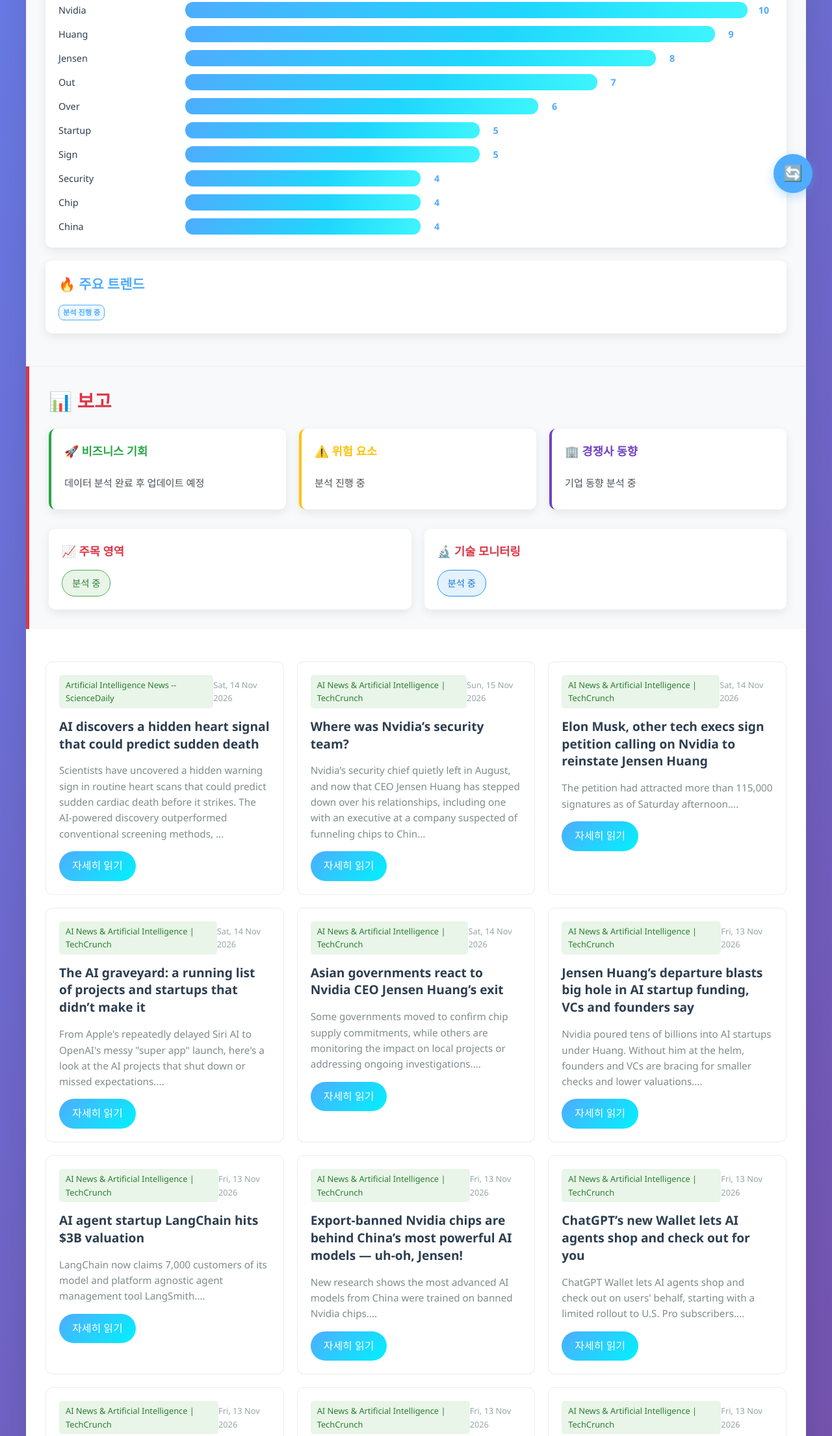
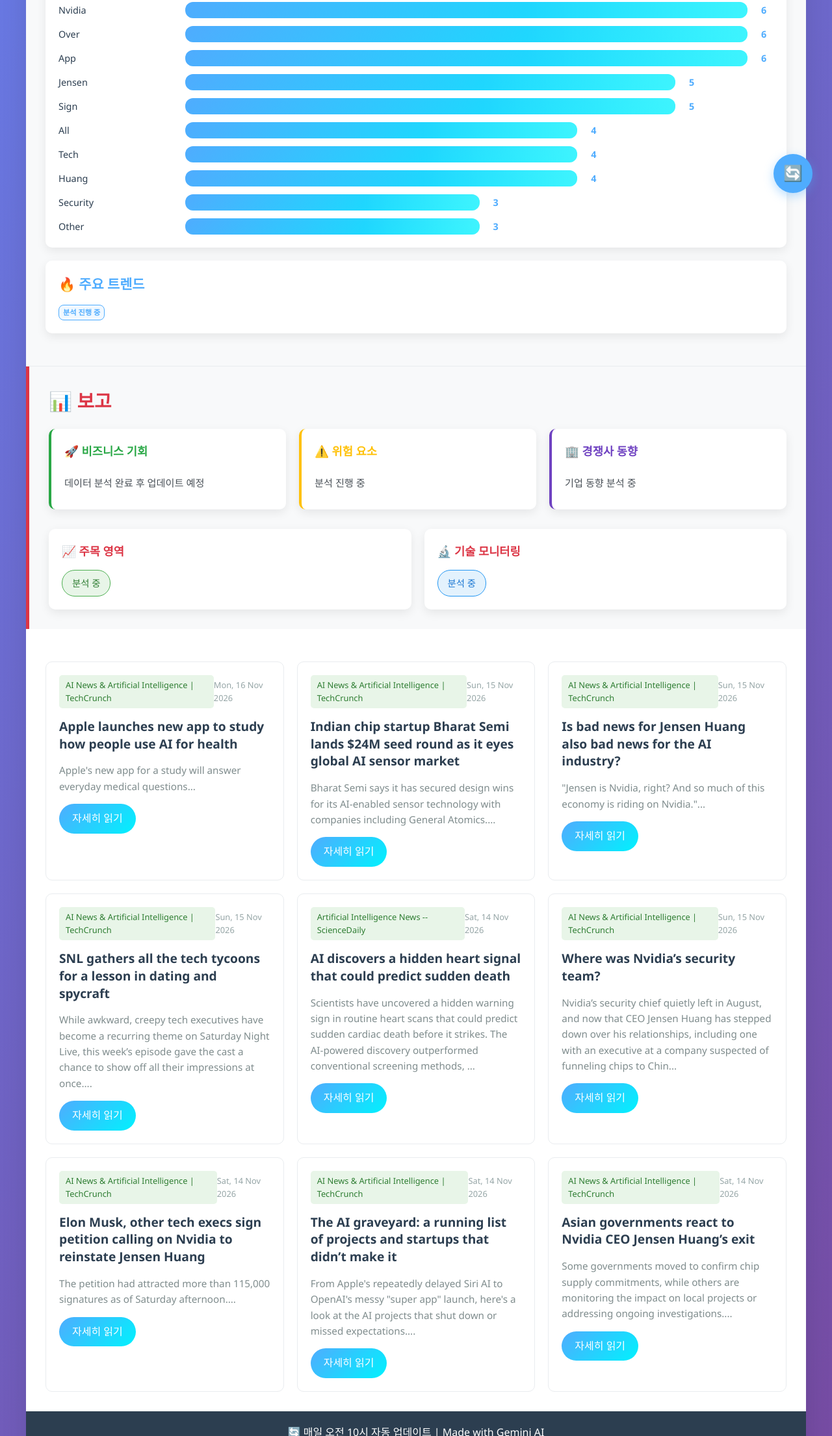
Before and after one commit to zl2su/ai-daily-news, a plain HTML site: page index.html in a window 1280 px wide. Shown: the part 473-2683 px from the top of the page at 65% size. Drawn offline with Linux system fonts and the light colour scheme.

Commit message:
deploy: a45c0f52865d76fc60ce74b3cb03b2fddf67ffde

```diff
--- a/index.html
+++ b/index.html
@@ -4,7 +4,7 @@
 <head>
     <meta charset="UTF-8">
     <meta name="viewport" content="width=device-width, initial-scale=1.0">
-    <title>AI 뉴스 데일리 | 2026-11-15</title>
+    <title>AI 뉴스 데일리 | 2026-11-16</title>
     <style>
         * {
             margin: 0;
@@ -559,7 +559,7 @@
         </div>
 
         <div class="update-time">
-            마지막 업데이트: 2026년 11월 15일 07시 34분
+            마지막 업데이트: 2026년 11월 16일 07시 40분
         </div>
 
         <div class="summary-section">
@@ -580,19 +580,31 @@
                 </div>
                 <div class="bar-container">
                     <div class="bar" style="width: 100.0%"></div>
-                    <span class="count">10</span>
+                    <span class="count">6</span>
 
                 </div>
             </div>
 
             <div class="keyword-bar">
                 <div class="keyword-label">
-                    Huang
+                    Over
 
                 </div>
                 <div class="bar-container">
-                    <div class="bar" style="width: 90.0%"></div>
-                    <span class="count">9</span>
+                    <div class="bar" style="width: 100.0%"></div>
+                    <span class="count">6</span>
+
+                </div>
+            </div>
+
+            <div class="keyword-bar">
+                <div class="keyword-label">
+                    App
+
+                </div>
+                <div class="bar-container">
+                    <div class="bar" style="width: 100.0%"></div>
+                    <span class="count">6</span>
 
                 </div>
             </div>
@@ -603,43 +615,7 @@
 
                 </div>
                 <div class="bar-container">
-                    <div class="bar" style="width: 80.0%"></div>
-                    <span class="count">8</span>
-
-                </div>
-            </div>
-
-            <div class="keyword-bar">
-                <div class="keyword-label">
-                    Out
-
-                </div>
-                <div class="bar-container">
-                    <div class="bar" style="width: 70.0%"></div>
-                    <span class="count">7</span>
-
-                </div>
-            </div>
-
-            <div class="keyword-bar">
-                <div class="keyword-label">
-                    Over
-
-                </div>
-                <div class="bar-container">
-                    <div class="bar" style="width: 60.0%"></div>
-                    <span class="count">6</span>
-
-                </div>
-            </div>
-
-            <div class="keyword-bar">
-                <div class="keyword-label">
-                    Startup
-
-                </div>
-                <div class="bar-container">
-                    <div class="bar" style="width: 50.0%"></div>
+                    <div class="bar" style="width: 83.33333333333334%"></div>
                     <span class="count">5</span>
 
                 </div>
@@ -651,8 +627,44 @@
 
                 </div>
                 <div class="bar-container">
-                    <div class="bar" style="width: 50.0%"></div>
+                    <div class="bar" style="width: 83.33333333333334%"></div>
                     <span class="count">5</span>
+
+                </div>
+            </div>
+
+            <div class="keyword-bar">
+                <div class="keyword-label">
+                    All
+
+                </div>
+                <div class="bar-container">
+                    <div class="bar" style="width: 66.66666666666666%"></div>
+                    <span class="count">4</span>
+
+                </div>
+            </div>
+
+            <div class="keyword-bar">
+                <div class="keyword-label">
+                    Tech
+
+                </div>
+                <div class="bar-container">
+                    <div class="bar" style="width: 66.66666666666666%"></div>
+                    <span class="count">4</span>
+
+                </div>
+            </div>
+
+            <div class="keyword-bar">
+                <div class="keyword-label">
+                    Huang
+
+                </div>
+                <div class="bar-container">
+                    <div class="bar" style="width: 66.66666666666666%"></div>
+                    <span class="count">4</span>
 
                 </div>
             </div>
@@ -663,32 +675,20 @@
 
                 </div>
                 <div class="bar-container">
-                    <div class="bar" style="width: 40.0%"></div>
-                    <span class="count">4</span>
+                    <div class="bar" style="width: 50.0%"></div>
+                    <span class="count">3</span>
 
                 </div>
             </div>
 
             <div class="keyword-bar">
                 <div class="keyword-label">
-                    Chip
+                    Other
 
                 </div>
                 <div class="bar-container">
-                    <div class="bar" style="width: 40.0%"></div>
-                    <span class="count">4</span>
-
-                </div>
-            </div>
-
-            <div class="keyword-bar">
-                <div class="keyword-label">
-                    China
-
-                </div>
-                <div class="bar-container">
-                    <div class="bar" style="width: 40.0%"></div>
-                    <span class="count">4</span>
+                    <div class="bar" style="width: 50.0%"></div>
+                    <span class="count">3</span>
 
                 </div>
             </div>
@@ -756,6 +756,46 @@
 
             <div class="news-card">
                 <div class="news-meta">
+                    <span class="news-source">AI News & Artificial Intelligence | TechCrunch</span>
+                    <span class="news-date">Mon, 16 Nov 2026</span>
+                </div>
+                <h3>Apple launches new app to study how people use AI for health</h3>
+                <p>Apple's new app for a study will answer everyday medical questions...</p>
+                <a href="https://techcrunch.com/2026/11/15/apple-launches-new-app-to-study-how-people-use-ai-for-health/" target="_blank" class="read-more">자세히 읽기</a>
+            </div>
+
+            <div class="news-card">
+                <div class="news-meta">
+                    <span class="news-source">AI News & Artificial Intelligence | TechCrunch</span>
+                    <span class="news-date">Sun, 15 Nov 2026</span>
+                </div>
+                <h3>Indian chip startup Bharat Semi lands $24M seed round as it eyes global AI sensor market</h3>
+                <p>Bharat Semi says it has secured design wins for its AI-enabled sensor technology with companies including General Atomics....</p>
+                <a href="https://techcrunch.com/2026/11/15/indian-chip-startup-bharat-semi-lands-24m-seed-round-as-it-eyes-global-ai-sensor-market/" target="_blank" class="read-more">자세히 읽기</a>
+            </div>
+
+            <div class="news-card">
+                <div class="news-meta">
+                    <span class="news-source">AI News & Artificial Intelligence | TechCrunch</span>
+                    <span class="news-date">Sun, 15 Nov 2026</span>
+                </div>
+                <h3>Is bad news for Jensen Huang also bad news for the AI industry?</h3>
+                <p>"Jensen is Nvidia, right? And so much of this economy is riding on Nvidia."...</p>
+                <a href="https://techcrunch.com/2026/11/15/is-bad-news-for-jensen-huang-also-bad-news-for-the-ai-industry/" target="_blank" class="read-more">자세히 읽기</a>
+            </div>
+
+            <div class="news-card">
+                <div class="news-meta">
+                    <span class="news-source">AI News & Artificial Intelligence | TechCrunch</span>
+                    <span class="news-date">Sun, 15 Nov 2026</span>
+                </div>
+                <h3>SNL gathers all the tech tycoons for a lesson in dating and spycraft</h3>
+                <p>While awkward, creepy tech executives have become a recurring theme on Saturday Night Live, this week’s episode gave the cast a chance to show off all their impressions at once....</p>
+                <a href="https://techcrunch.com/2026/11/15/snl-gathers-all-the-tech-tycoons-for-a-lesson-in-dating-and-spycraft/" target="_blank" class="read-more">자세히 읽기</a>
+            </div>
+
+            <div class="news-card">
+                <div class="news-meta">
                     <span class="news-source">Artificial Intelligence News -- ScienceDaily</span>
                     <span class="news-date">Sat, 14 Nov 2026</span>
                 </div>
@@ -804,86 +844,6 @@
                 <a href="https://techcrunch.com/2026/11/14/asian-governments-react-to-nvidia-ceo-jensen-huangs-exit/" target="_blank" class="read-more">자세히 읽기</a>
             </div>
 
-            <div class="news-card">
-                <div class="news-meta">
-                    <span class="news-source">AI News & Artificial Intelligence | TechCrunch</span>
-                    <span class="news-date">Fri, 13 Nov 2026</span>
-                </div>
-                <h3>Jensen Huang’s departure blasts big hole in AI startup funding, VCs and founders say</h3>
-                <p>Nvidia poured tens of billions into AI startups under Huang. Without him at the helm, founders and VCs are bracing for smaller checks and lower valuations....</p>
-                <a href="https://techcrunch.com/2026/11/13/jensen-huangs-departure-blasts-big-hole-in-ai-startup-funding-vcs-and-founders-say/" target="_blank" class="read-more">자세히 읽기</a>
-            </div>
-
-            <div class="news-card">
-                <div class="news-meta">
-                    <span class="news-source">AI News & Artificial Intelligence | TechCrunch</span>
-                    <span class="news-date">Fri, 13 Nov 2026</span>
-                </div>
-                <h3>AI agent startup LangChain hits $3B valuation</h3>
-                <p>LangChain now claims 7,000 customers of its model and platform agnostic agent management tool LangSmith....</p>
-                <a href="https://techcrunch.com/2026/11/13/ai-agent-startup-langchain-hits-3b-valuation/" target="_blank" class="read-more">자세히 읽기</a>
-            </div>
-
-            <div class="news-card">
-                <div class="news-meta">
-                    <span class="news-source">AI News & Artificial Intelligence | TechCrunch</span>
-                    <span class="news-date">Fri, 13 Nov 2026</span>
-                </div>
-                <h3>Export-banned Nvidia chips are behind China’s most powerful AI models — uh-oh, Jensen!</h3>
-                <p>New research shows the most advanced AI models from China were trained on banned Nvidia chips....</p>
-                <a href="https://techcrunch.com/2026/11/13/export-banned-nvidia-chips-are-behind-chinas-most-powerful-ai-models-uh-oh-jensen/" target="_blank" class="read-more">자세히 읽기</a>
-            </div>
-
-            <div class="news-card">
-                <div class="news-meta">
-                    <span class="news-source">AI News & Artificial Intelligence | TechCrunch</span>
-                    <span class="news-date">Fri, 13 Nov 2026</span>
-                </div>
-                <h3>ChatGPT’s new Wallet lets AI agents shop and check out for you</h3>
-                <p>ChatGPT Wallet lets AI agents shop and check out on users' behalf, starting with a limited rollout to U.S. Pro subscribers....</p>
-                <a href="https://techcrunch.com/2026/11/13/chatgpts-new-wallet-lets-ai-agents-shop-and-check-out-for-you/" target="_blank" class="read-more">자세히 읽기</a>
-            </div>
-
-            <div class="news-card">
-                <div class="news-meta">
-                    <span class="news-source">AI News & Artificial Intelligence | TechCrunch</span>
-                    <span class="news-date">Fri, 13 Nov 2026</span>
-                </div>
-                <h3>The unfolding Jensen Huang scandal: a timeline</h3>
-                <p>Jensen Huang has resigned from Nvidia following an affair, which could have ramifications for national security as the U.S. and China race to develop the most advanced AI infrastructure....</p>
-                <a href="https://techcrunch.com/2026/11/13/nvidia-ceo-jensen-huangs-affair-with-alleged-chinese-spy-a-timeline/" target="_blank" class="read-more">자세히 읽기</a>
-            </div>
-
-            <div class="news-card">
-                <div class="news-meta">
-                    <span class="news-source">AI News & Artificial Intelligence | TechCrunch</span>
-                    <span class="news-date">Fri, 13 Nov 2026</span>
-                </div>
-                <h3>ElevenLabs’ new app combines meeting note-taking and dictation for teams</h3>
-                <p>ElevenAI is a new meeting notetaker and dictation app aimed at teams and enterprises....</p>
-                <a href="https://techcrunch.com/2026/11/13/elevenlabs-new-app-combines-meeting-note-taking-and-dictation-for-teams/" target="_blank" class="read-more">자세히 읽기</a>
-            </div>
-
-            <div class="news-card">
-                <div class="news-meta">
-                    <span class="news-source">AI News & Artificial Intelligence | TechCrunch</span>
-                    <span class="news-date">Fri, 13 Nov 2026</span>
-                </div>
-                <h3>Israel’s VCs see opportunity for challengers in Nvidia’s turmoil</h3>
-                <p>Given Nvidia’s stronghold on AI and its importance in Israel, many in the country's startup ecosystem are worried about the impact of his departure....</p>
-                <a href="https://techcrunch.com/2026/11/13/israels-vcs-see-opportunity-for-challengers-in-nvidias-turmoil/" target="_blank" class="read-more">자세히 읽기</a>
-            </div>
-
-            <div class="news-card">
-                <div class="news-meta">
-                    <span class="news-source">AI News & Artificial Intelligence | TechCrunch</span>
-                    <span class="news-date">Fri, 13 Nov 2026</span>
-                </div>
-                <h3>Jensen Huang didn’t show confidence in his successor, report says</h3>
-                <p>Huang described Kress as a "deer in the headlights" during a meeting in summer....</p>
-                <a href="https://techcrunch.com/2026/11/13/jensen-huang-didnt-show-confidence-in-his-successor-report-says/" target="_blank" class="read-more">자세히 읽기</a>
-            </div>
-
         </div>
 
         <div class="footer">
```
Also changed, not shown: yesterday_keywords.json (+8 -8 lines).
